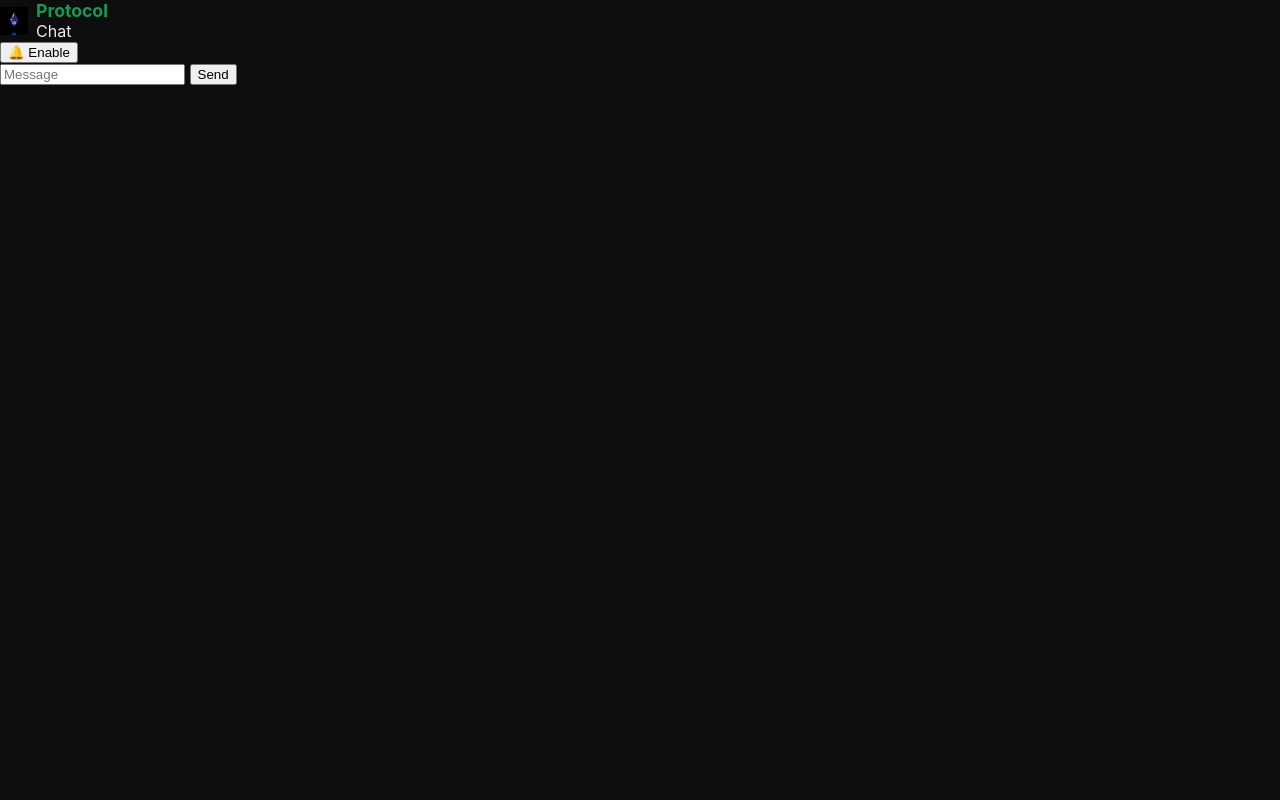
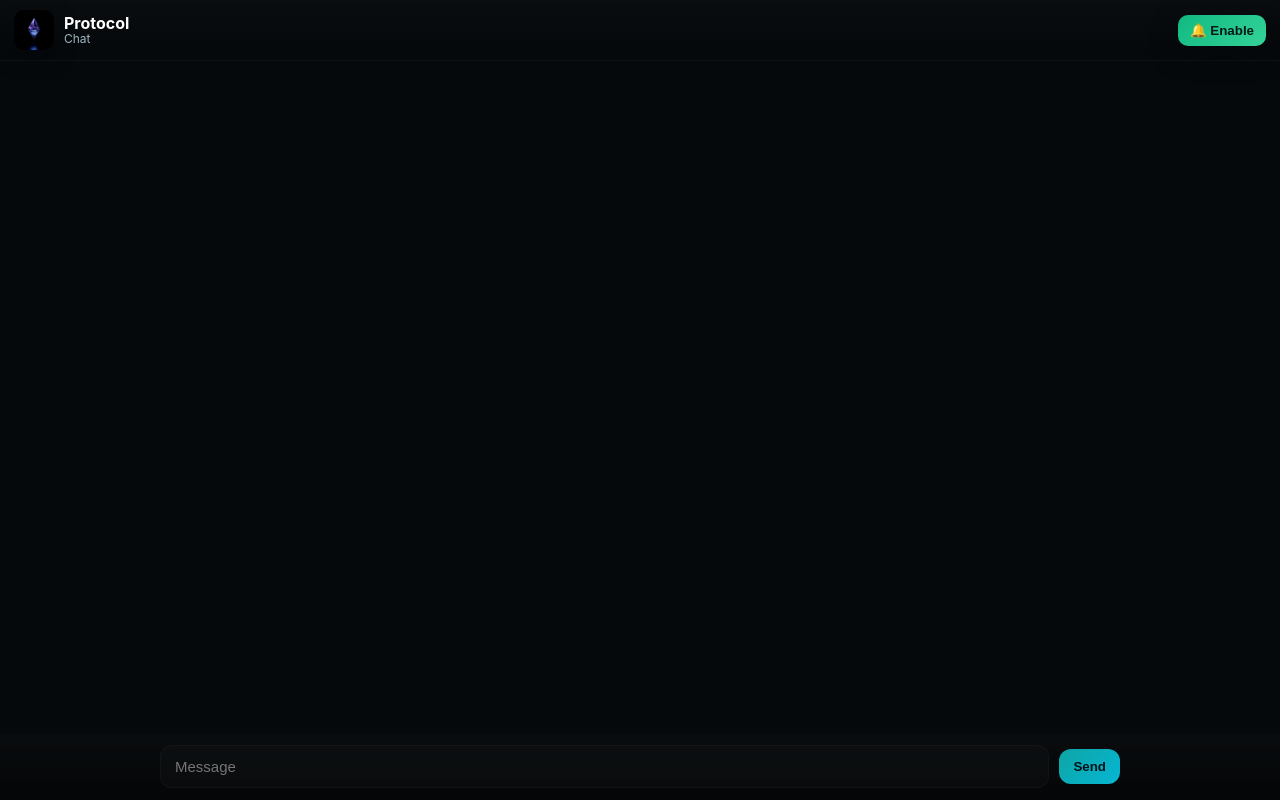
Before and after one commit to mtster/frbschat, a website: page index.html in a window 1280 px wide. Drawn offline with Linux system fonts and the light colour scheme.

Commit message:
Update style.css

```diff
--- a/style.css
+++ b/style.css
@@ -1,129 +1,125 @@
-/* Reset + dark hacker theme */
-body, html {
-  margin: 0;
-  padding: 0;
-  font-family: "Inter", sans-serif;
-  background: #0d0d0d;
-  color: #eee;
-  height: 100%;
+/* style.css - Elegant dark chat, safe-area aware */
+
+/* --- root / variables --- */
+:root{
+  --bg:#06090b;
+  --panel:#07131a;
+  --muted:#9fb4bf;
+  --accent:#10b981;
+  --accent-2:#06b6d4;
+  --glass: rgba(255,255,255,0.03);
+  --bubble-radius:18px;
+  --max-width:960px;
 }
 
-/* App container */
-#app {
-  display: flex;
-  flex-direction: column;
-  height: 100vh;
-  padding-top: env(safe-area-inset-top);
-  padding-bottom: env(safe-area-inset-bottom);
+*{box-sizing:border-box}
+html,body{height:100%;margin:0;background:var(--bg);color:#e6eef3;font-family:-apple-system,BlinkMacSystemFont,"Segoe UI",Roboto,"Helvetica Neue",Arial;}
+.app-root{display:flex;flex-direction:column;height:100vh;}
+
+/* Ensure content not hidden under iOS status bar */
+.header {
+  display:flex;
+  align-items:center;
+  justify-content:space-between;
+  padding: calc(env(safe-area-inset-top) + 10px) 14px 10px 14px; /* top includes safe-area */
+  background: linear-gradient(180deg, rgba(255,255,255,0.02), transparent);
+  border-bottom: 1px solid rgba(255,255,255,0.02);
+  position: sticky;
+  top: 0;
+  z-index: 50;
+  backdrop-filter: blur(6px);
 }
 
-/* Header */
-.app-header {
-  display: flex;
-  align-items: center;
-  justify-content: space-between;
-  background: #111;
-  padding: 10px 16px;
-  border-bottom: 1px solid #222;
-  position: sticky;
-  top: 0;
-  z-index: 10;
+/* left area: logo + title */
+.header-left { display:flex; gap:10px; align-items:center; }
+.header-logo { width:40px; height:40px; border-radius:10px; object-fit:cover; box-shadow: 0 8px 20px rgba(2,6,12,0.6); }
+.header-title-wrap { line-height:1; }
+.header-title { font-size:16px; font-weight:700; color:#fff; }
+.header-sub { font-size:12px; color:var(--muted); margin-top:2px; }
+
+/* right area: enable button */
+.header-right { display:flex; align-items:center; gap:8px; }
+.btn { border: none; cursor: pointer; padding:8px 12px; border-radius:10px; font-weight:700; }
+.btn-notify { background: linear-gradient(135deg,var(--accent),#34d399); color:#021916; box-shadow: 0 8px 24px rgba(3,9,13,0.65); }
+.btn-send { background: linear-gradient(135deg,#0ea5a5,var(--accent-2)); color:#001216; padding:10px 14px; border-radius:12px; font-weight:800; }
+
+/* Messages area - center content and constrain width for large screens */
+.messages {
+  flex:1;
+  overflow-y:auto;
+  padding:14px 12px 18px 12px;
+  display:flex;
+  flex-direction:column;
+  gap:10px;
+  align-items:center; /* center the message column on wide screens */
 }
 
-.header-left {
-  display: flex;
-  align-items: center;
+/* Inner message column container (keeps center width) */
+.messages > .msg-col {
+  width:100%;
+  max-width:var(--max-width);
+  display:flex;
+  flex-direction:column;
+  gap:10px;
 }
 
-.header-logo {
-  width: 28px;
-  height: 28px;
-  margin-right: 8px;
+/* message row */
+.msg {
+  max-width:78%;
+  padding:10px 14px;
+  border-radius: var(--bubble-radius);
+  line-height:1.35;
+  word-wrap:break-word;
+  white-space:pre-wrap; /* preserve normal spacing */
+  box-shadow: 0 12px 30px rgba(2,6,12,0.6);
+  font-size:15px;
 }
 
-.header-title {
-  font-size: 1.1rem;
-  font-weight: bold;
-  color: #0f9d58;
+/* incoming (other) */
+.msg.other { align-self:flex-start; background: linear-gradient(180deg,#0c1416,#071014); border:1px solid rgba(255,255,255,0.03); color:#e6eef3; border-bottom-left-radius:6px; }
+/* name above bubble */
+.msg.other .name { font-size:12px; color:var(--muted); margin-bottom:6px; font-weight:700; }
+
+/* my messages */
+.msg.me { align-self:flex-end; background: linear-gradient(135deg,#34d399,#10b981); color:#022018; border-bottom-right-radius:6px; }
+
+/* meta (timestamp) */
+.meta { font-size:11px; opacity:0.65; margin-top:8px; }
+
+/* Composer / input bar */
+.composer {
+  border-top:1px solid rgba(255,255,255,0.02);
+  background: linear-gradient(180deg, rgba(255,255,255,0.01), rgba(0,0,0,0.35));
+  padding: calc(env(safe-area-inset-bottom) + 10px) 12px 12px 12px; /* bottom safe area */
+  position: sticky;
+  bottom: 0;
+  z-index:40;
 }
 
-.notify-btn {
-  background: #0f9d58;
-  border: none;
-  color: white;
-  padding: 6px 12px;
-  border-radius: 6px;
-  cursor: pointer;
-  font-size: 0.9rem;
+.composer-inner {
+  display:flex;
+  gap:10px;
+  max-width:var(--max-width);
+  margin:0 auto;
+  align-items:center;
 }
 
-/* Chat area */
-.chat-area {
-  flex: 1;
-  overflow-y: auto;
-  padding: 12px;
-  display: flex;
-  flex-direction: column;
-  gap: 6px;
+.composer-input {
+  flex:1;
+  padding:12px 14px;
+  border-radius:12px;
+  border:1px solid rgba(255,255,255,0.03);
+  background: rgba(255,255,255,0.02);
+  color:#e6eef3;
+  outline:none;
+  font-size:15px;
 }
 
-/* Message bubbles */
-.message {
-  max-width: 75%;
-  padding: 8px 12px;
-  border-radius: 14px;
-  line-height: 1.4;
-  word-wrap: break-word;
-  white-space: pre-wrap;
+/* small screens */
+@media (max-width:640px){
+  .header-logo { width:34px; height:34px; }
+  .header { padding: calc(env(safe-area-inset-top) + 8px) 12px 8px 12px; }
+  .messages { padding:10px; }
+  .composer-inner { padding:0 6px; }
+  .composer-input { font-size:16px; padding:12px; }
 }
-
-.message.self {
-  align-self: flex-end;
-  background: #0f9d58;
-  color: white;
-  border-bottom-right-radius: 4px;
-}
-
-.message.other {
-  align-self: flex-start;
-  background: #222;
-  color: #ddd;
-  border-bottom-left-radius: 4px;
-}
-
-.nickname {
-  font-size: 0.75rem;
-  opacity: 0.7;
-  margin-bottom: 2px;
-}
-
-/* Input bar */
-.chat-input-bar {
-  display: flex;
-  align-items: center;
-  background: #111;
-  padding: 8px;
-  border-top: 1px solid #222;
-  gap: 6px;
-}
-
-.chat-input-bar input {
-  flex: 1;
-  padding: 10px;
-  border-radius: 8px;
-  border: none;
-  outline: none;
-  font-size: 1rem;
-  background: #222;
-  color: #fff;
-}
-
-.chat-input-bar button {
-  padding: 10px 14px;
-  border: none;
-  border-radius: 8px;
-  background: #0f9d58;
-  color: #fff;
-  cursor: pointer;
-  font-size: 1rem;
-}
```
